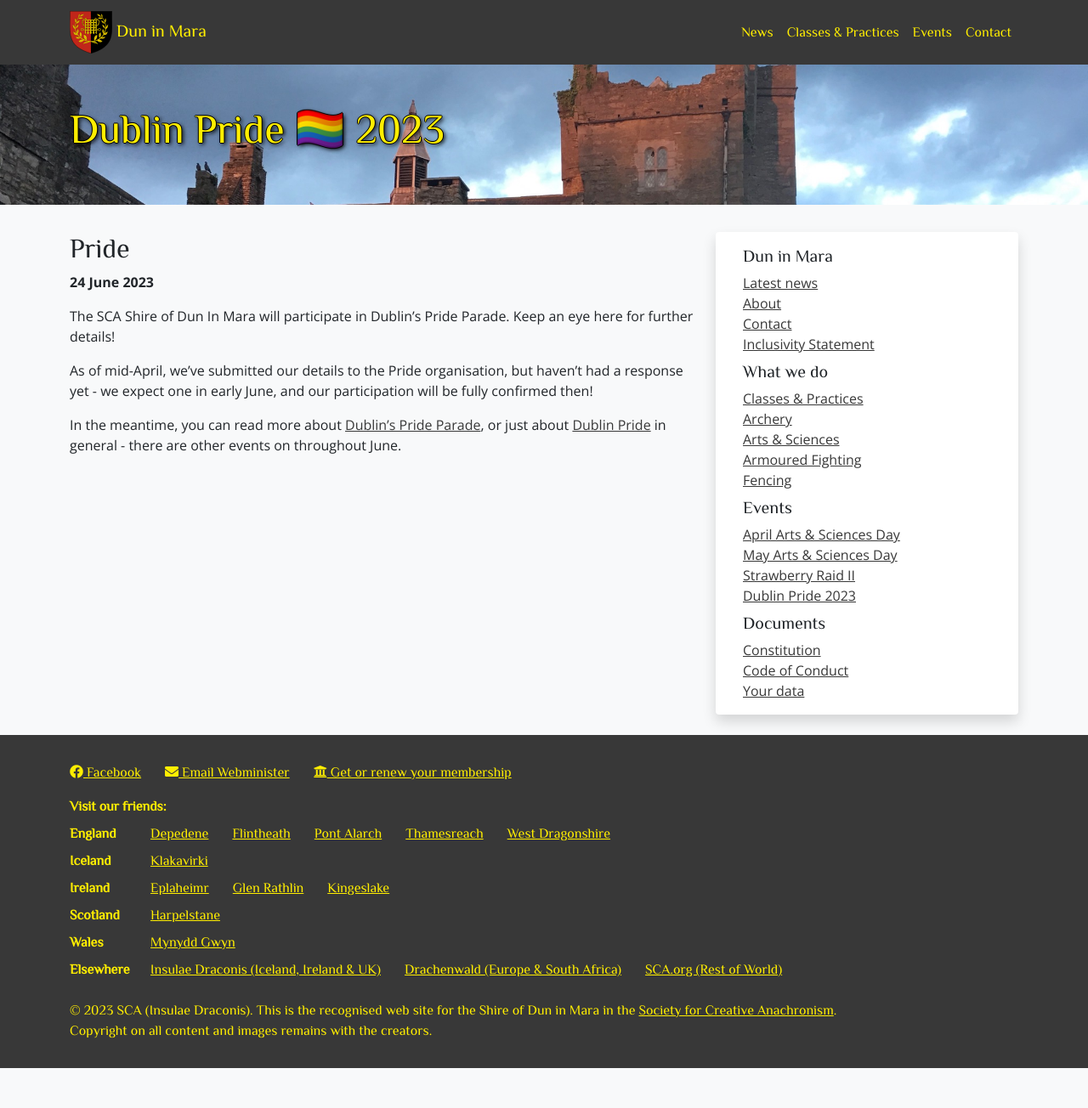
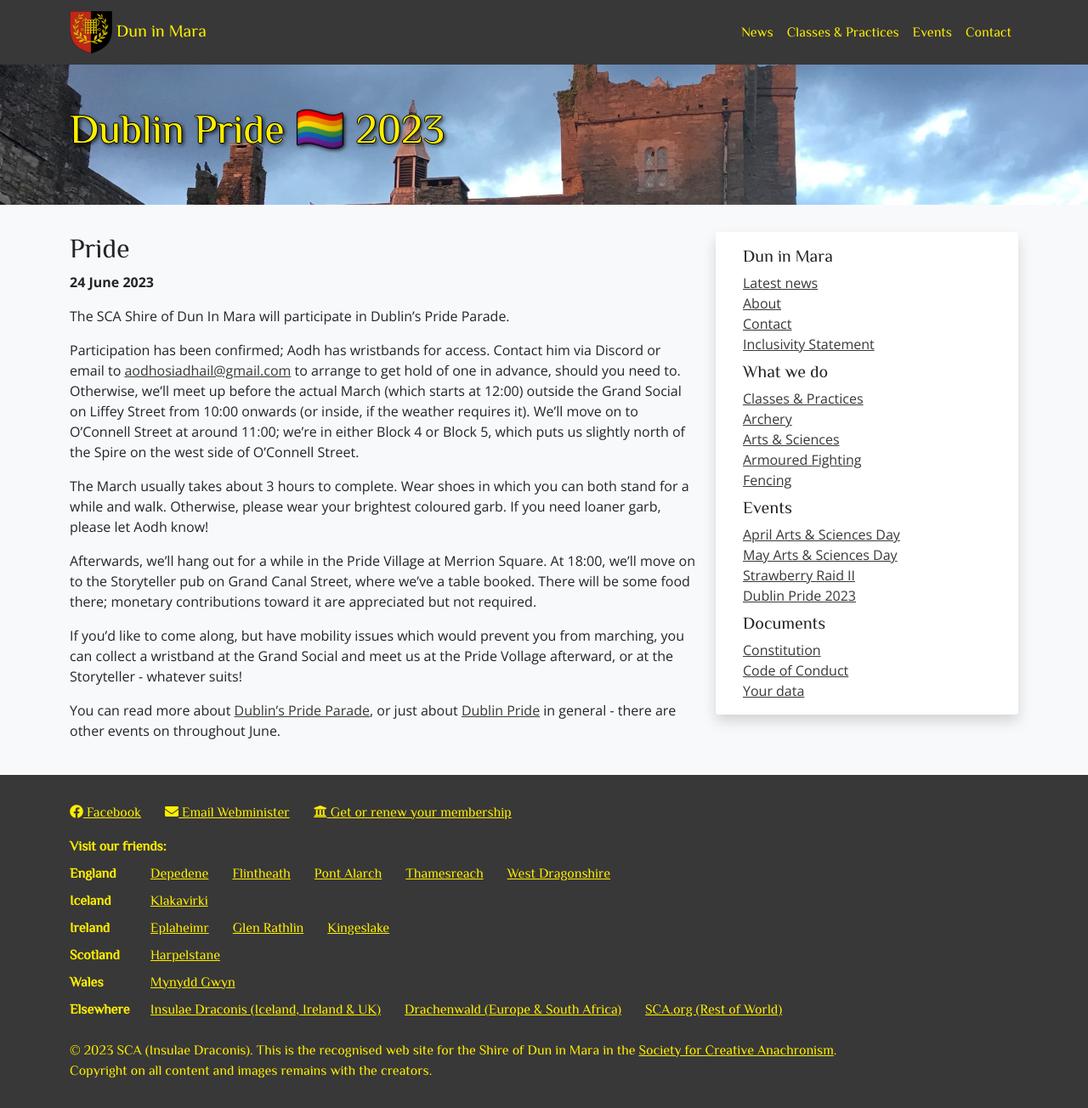
Before and after one commit to drachenwald/dun-in-mara, a Jekyll site: the page built from events/2023/pride/index.md, in a window 1280 px wide. Shown: the whole page at 85% size. Built offline with Jekyll 4.4.1, drawn with Linux system fonts in a browser that asks for light colours; comment, search, counter and statistics services are not loaded; before the commit the page ends 1257 px from its top, so only the background shows below that.

Commit message:
Pride Updates; Pen & Sword Page

```diff
--- a/events/2023/pride/index.md
+++ b/events/2023/pride/index.md
@@ -8,8 +8,14 @@
 
 **24 June 2023**
 
-The SCA Shire of Dun In Mara will participate in Dublin's Pride Parade. Keep an eye here for further details!
+The SCA Shire of Dun In Mara will participate in Dublin's Pride Parade.
 
-As of mid-April, we've submitted our details to the Pride organisation, but haven't had a response yet - we expect one in early June, and our participation will be fully confirmed then!
+Participation has been confirmed; Aodh has wristbands for access. Contact him via Discord or email to <a href="mailto:aodhosiadhail@gmail.com">aodhosiadhail@gmail.com</a> to arrange to get hold of one in advance, should you need to. Otherwise, we'll meet up before the actual March (which starts at 12:00) outside the Grand Social on Liffey Street from 10:00 onwards (or inside, if the weather requires it). We'll move on to O'Connell Street at around 11:00; we're in either Block 4 or Block 5, which puts us slightly north of the Spire on the west side of O'Connell Street.
 
-In the meantime, you can read more about [Dublin's Pride Parade](https://dublinpride.ie/march-and-parade/), or just about [Dublin Pride](https://dublinpride.ie/) in general - there are other events on throughout June.
+The March usually takes about 3 hours to complete. Wear shoes in which you can both stand for a while and walk. Otherwise, please wear your brightest coloured garb. If you need loaner garb, please let Aodh know!
+
+Afterwards, we'll hang out for a while in the Pride Village at Merrion Square. At 18:00, we'll move on to the Storyteller pub on Grand Canal Street, where we've a table booked. There will be some food there; monetary contributions toward it are appreciated but not required.
+
+If you'd like to come along, but have mobility issues which would prevent you from marching, you can collect a wristband at the Grand Social and meet us at the Pride Vollage afterward, or at the Storyteller - whatever suits!
+
+You can read more about [Dublin's Pride Parade](https://dublinpride.ie/march-and-parade/), or just about [Dublin Pride](https://dublinpride.ie/) in general - there are other events on throughout June.
```
Also changed, not shown: events/2023/penandsword/index.md (added, +11 -0 lines).
